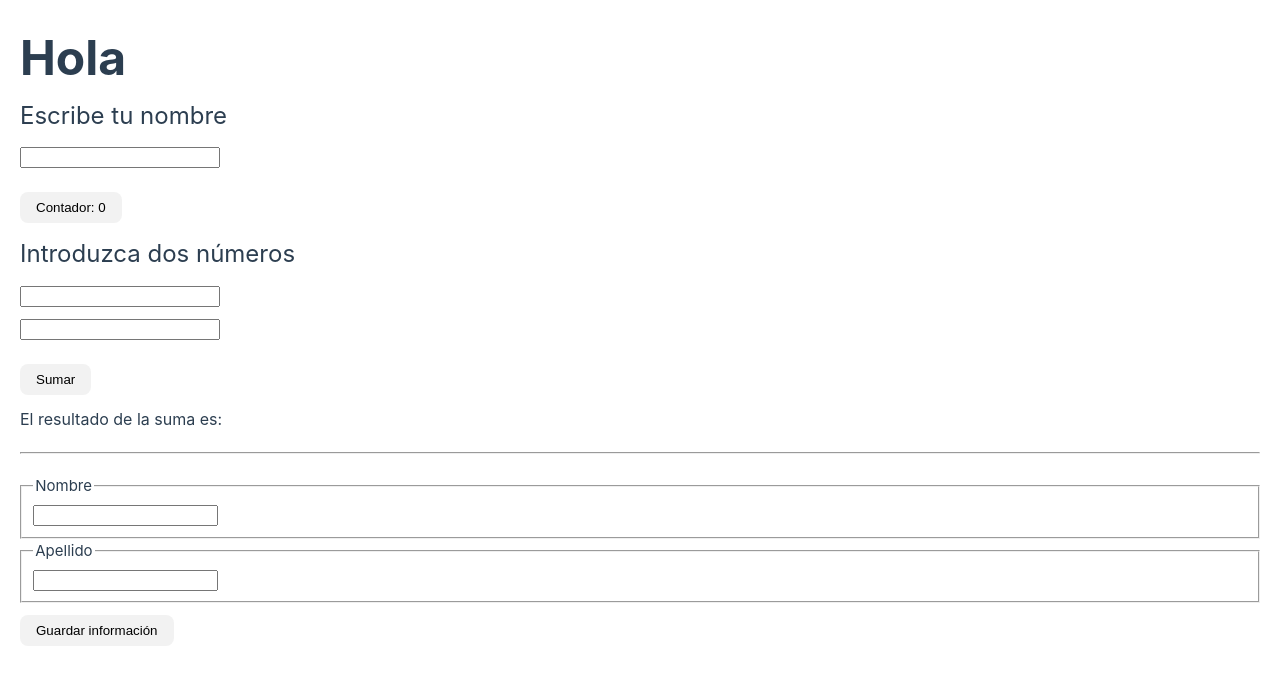
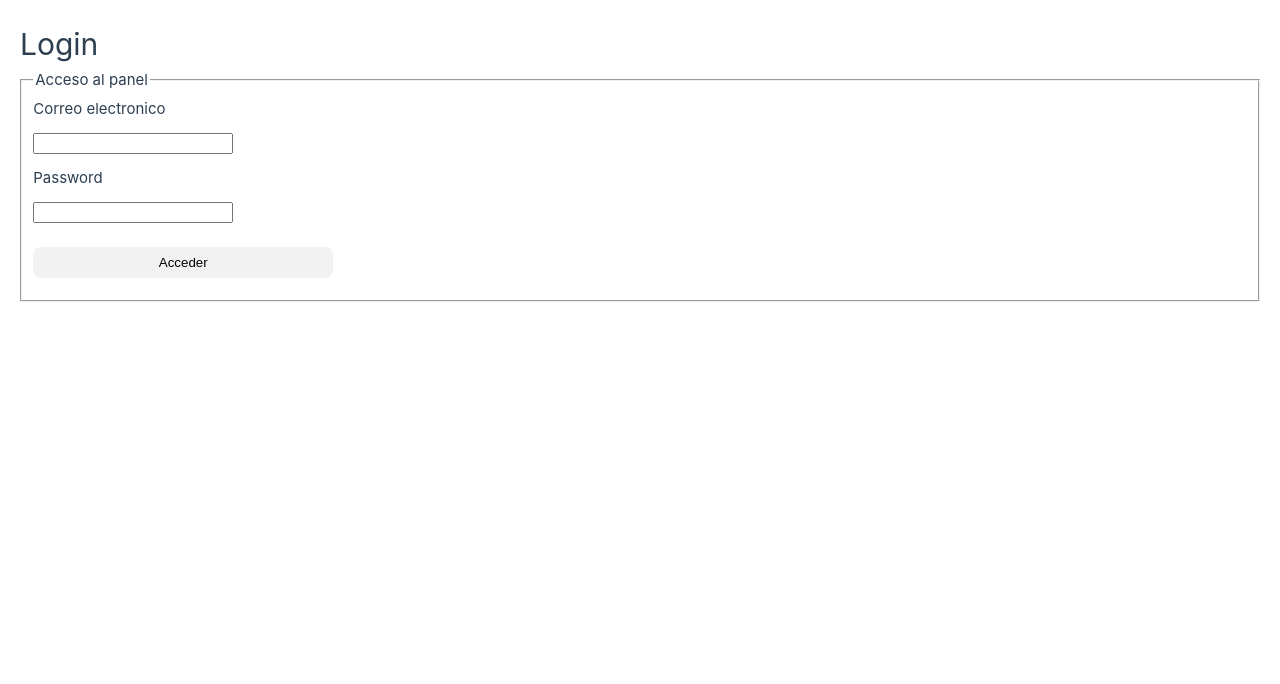
Before and after one commit to AngelAlmanza/programacion-avanzada-web, a Vue app in the folder Unidad3/: page / in a window 1280 px wide. Shown: the top 684 px of the page. Built offline with nearby package versions, Linux system fonts and the light colour scheme.

Commit message:
Ejercicio en clase con fetch y foreach

```diff
--- a/Unidad3/package.json
+++ b/Unidad3/package.json
@@ -10,6 +10,7 @@
     "format": "prettier --write src/"
   },
   "dependencies": {
+    "sweetalert": "^2.1.2",
     "vue": "^3.3.4"
   },
   "devDependencies": {
--- a/Unidad3/src/App.vue
+++ b/Unidad3/src/App.vue
@@ -1,12 +1,15 @@
 <script setup>
-import EjercicioVFor from './components/EjercicioVFor.vue';
-import EjercicioVModel from './components/EjercicioVModel.vue';
+// import EjercicioVFor from './components/EjercicioVFor.vue';
+// import EjercicioVModel from './components/EjercicioVModel.vue';
+import EjercicioLogin from './components/EjercicioLogin.vue';
 </script>
 
 <template>
-  <EjercicioVModel />
+  <!-- <EjercicioVModel />
   <hr>
   <EjercicioVFor />
+  <hr> -->
+  <EjercicioLogin />
 </template>
 
 <style scoped>
--- a/Unidad3/src/assets/main.css
+++ b/Unidad3/src/assets/main.css
@@ -6,6 +6,20 @@
   padding: 2rem;
 
   /* font-weight: normal; */
+}
+
+button {
+  border: none;
+  outline: none;
+  border-radius: 8px;
+  padding: 8px 16px;
+  margin: 12px 0;
+  background-color: var(--vt-c-text-dark-2);
+}
+input {
+  display: block;
+  margin: 12px 0;
+  width: 200px;
 }
 
 /* a,
--- /dev/null
+++ b/Unidad3/src/components/EjercicioLogin.vue
@@ -0,0 +1,49 @@
+<template>
+  <div>
+    <h1>Login</h1>
+  </div>
+  <fieldset>
+    <legend>Acceso al panel</legend>
+    <form>
+      <label for="email">Correo electronico</label>
+      <input type="email" name="email" id="email" v-model="email">
+      <label for="password">Password</label>
+      <input type="password" name="password" id="password" v-model="password">
+      <button @click="signIn">Acceder</button>
+    </form>
+  </fieldset>
+</template>
+
+<script setup>
+import { ref } from 'vue';
+import swal from 'sweetalert';
+  const email = ref('');
+  const password = ref('');
+
+  const getUsers = async (email, password) => {
+    const response = await fetch('src/data/users.json');
+    const data = await response.json();
+    data.forEach((user) => {
+      if (user.email === email && user.password === password) {
+        swal("Usuario logueado");
+        return;
+      }
+    });
+  };
+
+  const signIn = (e) => {
+    e.preventDefault();
+    getUsers(email.value, password.value);
+  };
+
+</script>
+
+<style lang="scss" scoped>
+  form {
+    display: flex;
+    flex-direction: column;
+  }
+  button {
+    width: 300px;
+  }
+</style>
```
Also changed, not shown: Unidad3/src/data/users.json (added, +18 -0 lines), 1 other file (tests, documents, lock files or other folders).
